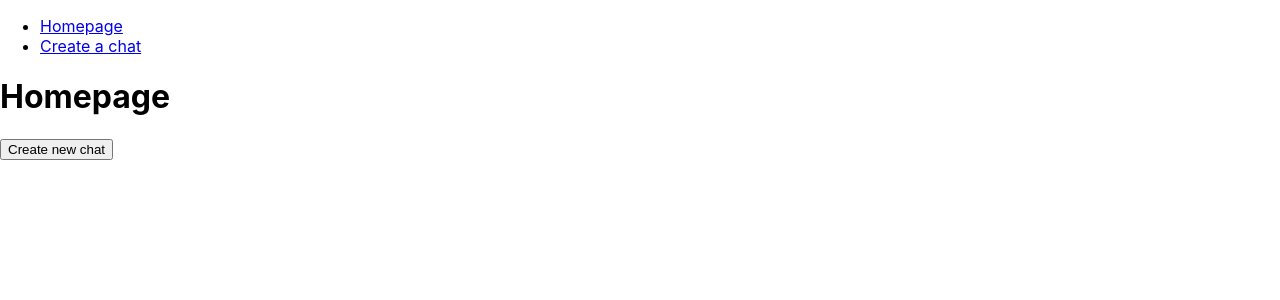
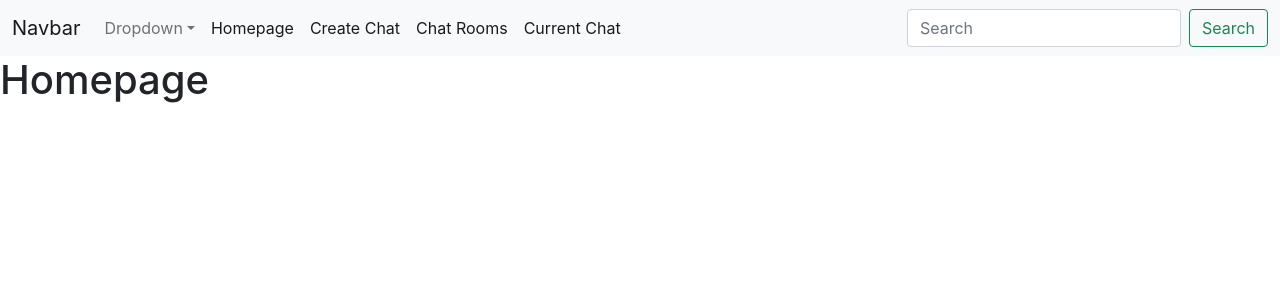
Before and after one commit to jihoshin28/fs_messenger_client, a React (Create React App) app: page / in a window 1280 px wide. Shown: the top 300 px of the page. Built offline with nearby package versions, Linux system fonts and the light colour scheme; no server answers.

Commit message:
added new rooms with bootstrap nav

```diff
--- a/public/index.html
+++ b/public/index.html
@@ -14,6 +14,8 @@
       manifest.json provides metadata used when your web app is installed on a
       user's mobile device or desktop. See https://developers.google.com/web/fundamentals/web-app-manifest/
     -->
+    <link href="https://cdn.jsdelivr.net/npm/bootstrap@5.0.2/dist/css/bootstrap.min.css" rel="stylesheet" integrity="sha384-EVSTQN3/azprG1Anm3QDgpJLIm9Nao0Yz1ztcQTwFspd3yD65VohhpuuCOmLASjC" crossorigin="anonymous">
+    <script src="https://maxcdn.bootstrapcdn.com/bootstrap/3.4.1/js/bootstrap.min.js"></script>
     <link rel="manifest" href="%PUBLIC_URL%/manifest.json" />
     <!--
       Notice the use of %PUBLIC_URL% in the tags above.
--- a/src/App.js
+++ b/src/App.js
@@ -10,8 +10,7 @@
 } from 'react-router-dom'
 import Navbar from './containers/Navbar'
 import {useEffect, useState} from 'react'
-import socketConnection from './socket'
-import { io } from 'socket.io-client'
+import socket from './socket'
 
 // const newConnection = new Connection(io, 'allen', 'http://localhost:3000', '/user1', '/path1')
 // let socket = socketConnection
@@ -23,18 +22,16 @@
 function App() {
 
   const[username, setUsername] = useState('')
-  const [connection, setConnection] = useState({})
 
   useEffect(() => {
 
-    let socket = io('http://localhost:3000', {
-      query: {
-          key: 1,
-          username: 'allen'
-      }
+    let id = 1
+    socket.emit('join room', id)
+
+    // setConnection(socket)
+    socket.on('rooms',(data) => {
+      console.log(data)
     })
-
-    setConnection(socket)
 
 
     socket.on('connect', () => {
@@ -58,13 +55,19 @@
   return (
     <div className="App">
       <Router>
-        <Navbar />
+        <Navbar/>
         <Switch>
           <Route exact path="/" >
-            <Homepage socket = {connection}/>
+            <Homepage/>
           </Route>
           <Route exact path="/chat">
-            <ChatWindow socket = {connection}/>
+            <ChatWindow/>
+          </Route>
+          <Route exact path ="/chat_rooms">
+            <ChatRooms />
+          </Route>
+          <Route exact path ="/create_chat">
+            <CreateChat />
           </Route>
         </Switch>
       </Router>
--- a/src/containers/Navbar.js
+++ b/src/containers/Navbar.js
@@ -4,7 +4,54 @@
 const Navbar = () => {
     return (
         <div>
-            <nav>
+            <nav class="navbar navbar-expand-lg navbar-light bg-light">
+                <div class="container-fluid">
+                    <a class="navbar-brand" href="#">Navbar</a>
+                    <button class="navbar-toggler" type="button" data-bs-toggle="collapse" data-bs-target="#navbarSupportedContent" aria-controls="navbarSupportedContent" aria-expanded="false" aria-label="Toggle navigation">
+                    <span class="navbar-toggler-icon"></span>
+                    </button>
+                    <div class="collapse navbar-collapse" id="navbarSupportedContent">
+                    <ul class="navbar-nav me-auto mb-2 mb-lg-0">
+                        <li class="nav-item dropdown">
+                            <a class="nav-link dropdown-toggle" href="#" id="navbarDropdown" role="button" data-bs-toggle="dropdown" aria-expanded="false">
+                                Dropdown
+                            </a>
+                            <ul class="dropdown-menu" aria-labelledby="navbarDropdown">
+                                <li><a class="dropdown-item" href="#">Action</a></li>
+                                <li><a class="dropdown-item" href="#">Another action</a></li>
+                                <li><hr class="dropdown-divider"/></li>
+                                <li><a class="dropdown-item" href="#">Something else here</a></li>
+                            </ul>
+                        </li>
+                        <li class="nav-item">
+                            <Link class = "nav-link active"to = "/">
+                                Homepage
+                            </Link>
+                        </li>
+                        <li class="nav-item">
+                            <Link class = "nav-link active"to = "/create_chat">
+                                Create Chat
+                            </Link>
+                        </li>
+                        <li class="nav-item">
+                            <Link class = "nav-link active"to = "/chat_rooms">
+                                Chat Rooms
+                            </Link>
+                        </li>
+                        <li class="nav-item">
+                            <Link class = "nav-link active"to = "/chat">
+                                Current Chat
+                            </Link>
+                        </li>
+                    </ul>
+                    <form class="d-flex">
+                        <input class="form-control me-2" type="search" placeholder="Search" aria-label="Search"/>
+                        <button class="btn btn-outline-success" type="submit">Search</button>
+                    </form>
+                    </div>
+                </div>
+            </nav>
+            {/* <nav>
                 <ul>
                     <li>
                         <Link to = "/">
@@ -13,11 +60,21 @@
                     </li>
                     <li>
                         <Link to = "/chat">
-                            Create a chat
+                            Current Chat Room
+                        </Link>
+                    </li>
+                    <li>
+                        <Link to = "/chat_rooms">
+                            Chat Rooms
+                        </Link>
+                    </li>
+                    <li>
+                        <Link to = "/create_chat">
+                            Create a Chat Room
                         </Link>
                     </li>
                 </ul>
-            </nav>
+            </nav> */}
         </div>
     );
 };
--- a/src/pages/ChatRooms.js
+++ b/src/pages/ChatRooms.js
@@ -1,8 +1,15 @@
-import React from 'react'
+import React, {useEffect, useState} from 'react'
+import socket from '../socket'
 
 const ChatRooms = () => {
+    useEffect(() => {
+        console.log('entered chat rooms')
+    }, [])
     return (
         <div>
+            <h1>
+                Chat Rooms
+            </h1>
 
         </div>
     );
--- a/src/pages/Chat.js
+++ b/src/pages/ChatWindow.js
@@ -1,5 +1,5 @@
 import React, { useState, useEffect, useRef} from 'react';
-import {v4 as uuidv4} from 'uuid'
+
 import socket from '../socket'
 
 let ChatWindow = () => {
@@ -9,17 +9,14 @@
     let ref = useRef()
 
     useEffect(() => {
-        let id = uuidv4()
-        console.log(id)
+        let id = 1
         setRoomId(id)
         socket.emit('join room', id)
         socket.on('chat message', (data) => {
             console.log(data)
             createNewMessage(data)
         })
-        socket.on('rooms', (data) => {
-            console.log(data)
-        })
+        socket.emit('rooms')
         socket.on('notification', (data) => {
             console.log(data)
         })
@@ -31,7 +28,6 @@
     let onChange = (e) => {
         setInput(e.target.value)
     }
-
 
     let sendMessage = (e) => {
         e.preventDefault()
@@ -54,7 +50,7 @@
     }
 
     let checkRooms = () => {
-        socket.emit('rooms', roomId)
+        socket.emit('rooms')
     }
 
     return (
--- a/src/pages/CreateChat.js
+++ b/src/pages/CreateChat.js
@@ -1,8 +1,16 @@
-import React from 'react'
+import React,{useState, useEffect} from 'react'
+import {v4 as uuidv4} from 'uuid'
 
 const CreateChat = () => {
+    let [roomId, setRoomId] = useState('')
+    useEffect(() => {
+        let id = uuidv4()
+        console.log(id)
+        setRoomId(id)
+    }, [])
     return (
         <div>
+            <h1>Create a Chat Room</h1>
 
         </div>
     );
--- a/src/pages/Homepage.js
+++ b/src/pages/Homepage.js
@@ -9,7 +9,7 @@
             <div>
                 <h1>Homepage</h1>
                 <div>
-                    <button onClick = {() => this.createChatRoom()}>Create new chat</button>
+
                 </div>
             </div>
         );
```
